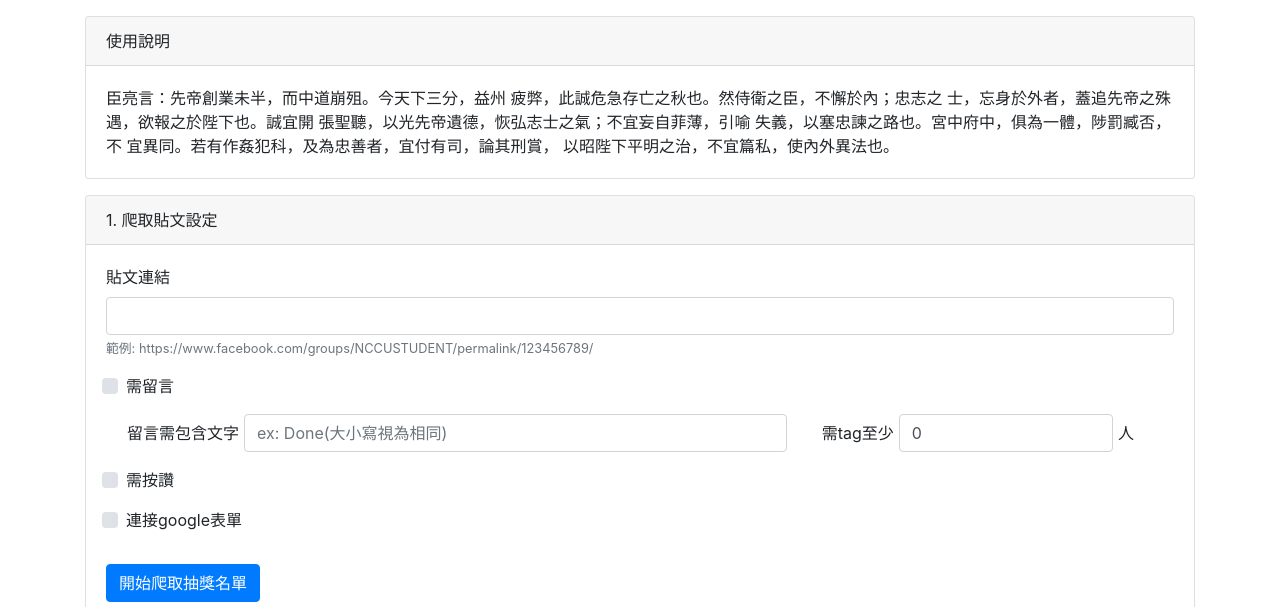
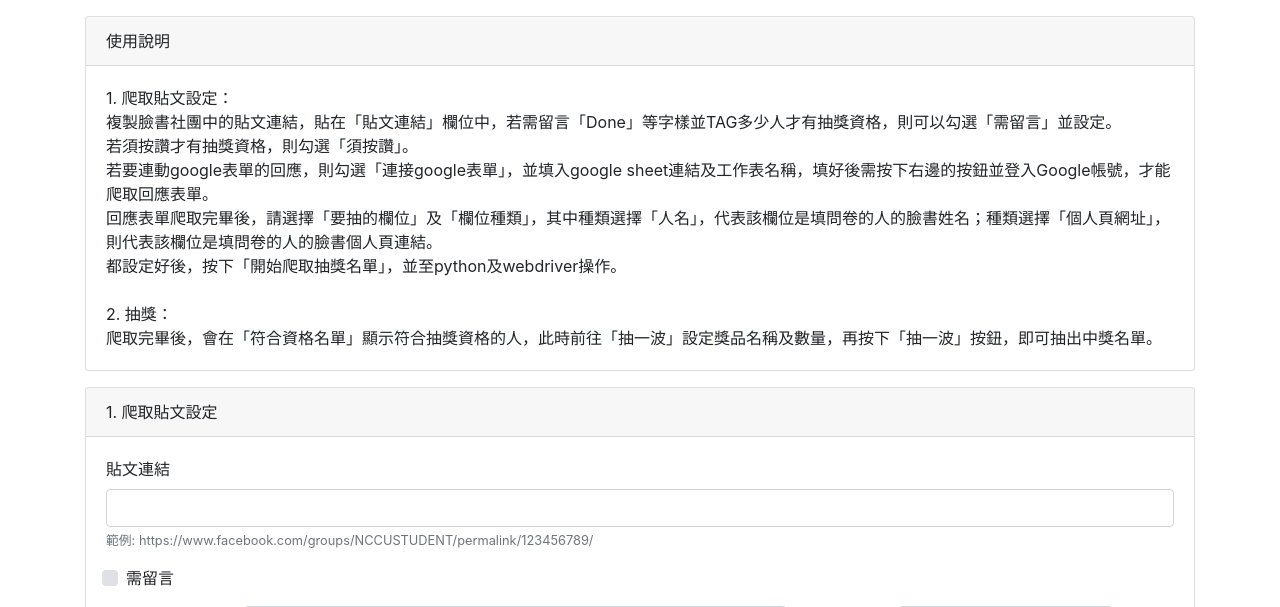
Before and after one commit to colman423/fb-lottery-helper, a Flask app: page / in a window 1280 px wide. Shown: the top 607 px of the page. Run offline with Flask 2, Linux system fonts and the light colour scheme; some libraries are stand-ins or nearby versions.

Commit message:
update hint

```diff
--- a/templates/index.html
+++ b/templates/index.html
@@ -16,13 +16,16 @@
     <div class="card">
         <div class="card-header">使用說明</div>
         <div class="card-body">
-                臣亮言：先帝創業未半，而中道崩殂。今天下三分，益州
-                疲弊，此誠危急存亡之秋也。然侍衛之臣，不懈於內；忠志之
-                士，忘身於外者，蓋追先帝之殊遇，欲報之於陛下也。誠宜開
-                張聖聽，以光先帝遺德，恢弘志士之氣；不宜妄自菲薄，引喻
-                失義，以塞忠諫之路也。宮中府中，俱為一體，陟罰臧否，不
-                宜異同。若有作姦犯科，及為忠善者，宜付有司，論其刑賞，
-                以昭陛下平明之治，不宜篇私，使內外異法也。
+            1. 爬取貼文設定：<br />
+            複製臉書社團中的貼文連結，貼在「貼文連結」欄位中，若需留言「Done」等字樣並TAG多少人才有抽獎資格，則可以勾選「需留言」並設定。<br />
+            若須按讚才有抽獎資格，則勾選「須按讚」。<br />
+            若要連動google表單的回應，則勾選「連接google表單」，並填入google sheet連結及工作表名稱，填好後需按下右邊的按鈕並登入Google帳號，才能爬取回應表單。<br />
+            回應表單爬取完畢後，請選擇「要抽的欄位」及「欄位種類」，其中種類選擇「人名」，代表該欄位是填問卷的人的臉書姓名；種類選擇「個人頁網址」，則代表該欄位是填問卷的人的臉書個人頁連結。<br />
+            都設定好後，按下「開始爬取抽獎名單」，並至python及webdriver操作。<br />
+            <br />
+            2. 抽獎：<br />
+            爬取完畢後，會在「符合資格名單」顯示符合抽獎資格的人，此時前往「抽一波」設定獎品名稱及數量，再按下「抽一波」按鈕，即可抽出中獎名單。<br />
+
         </div>
 
     </div>
```
